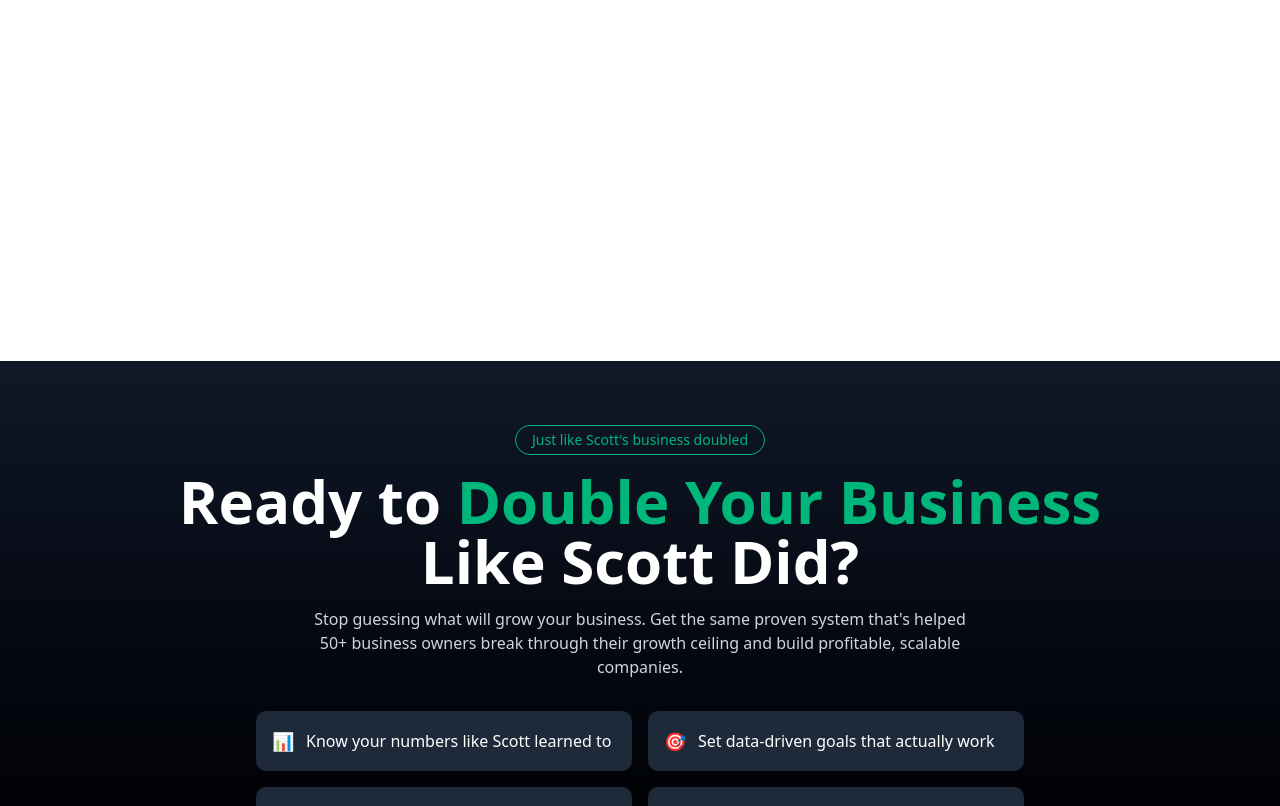
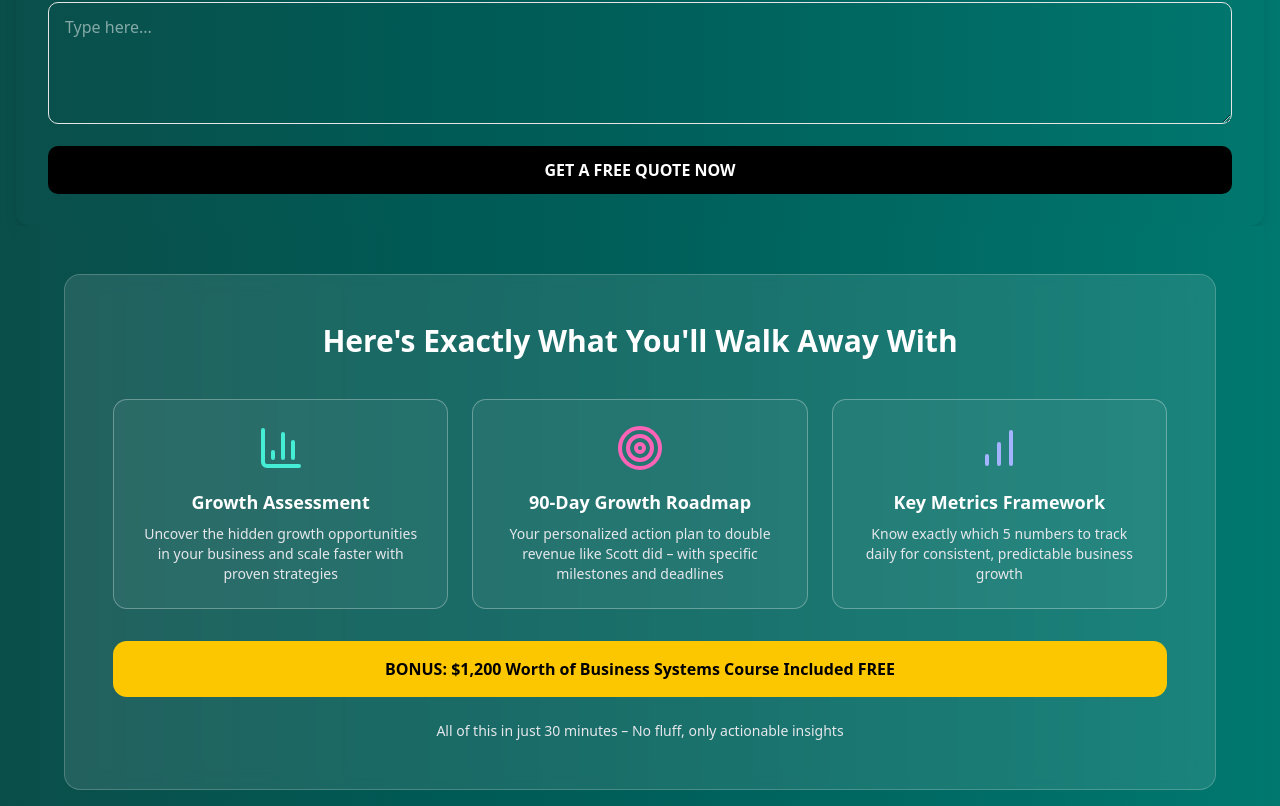
Before and after one commit to Azhar190238/vex-management-landing-page, a Next.js app: page /booking in a window 1280 px wide. Before the commit this address had no page. Shown: the part 483-1289 px from the top of the page. Built offline with nearby package versions, Linux system fonts and the light colour scheme.

Commit message:
Booking page updated

```diff
--- /dev/null
+++ b/app/booking/page.tsx
@@ -0,0 +1,13 @@
+import ContactForm from "@/components/common/ContactForm";
+import WalkAwaySection from "@/components/WalkAway";
+
+const BookingPage = () => {
+    return (
+        <div className="bg-gradient-to-r from-teal-900 via-teal-800 to-teal-700 py-12 px-4">
+            <h1 className="text-center text-2xl md:text-3xl font-bold text-white mb-10">Booking Page coming soon</h1>
+            <ContactForm/>
+            <WalkAwaySection/>
+        </div>
+    );
+}
+export default BookingPage;
--- a/app/services/boparai-basements/page.tsx
+++ /dev/null
@@ -1,72 +0,0 @@
-import CommonHeader from "@/components/CommonHeader";
-import Image from "next/image";
-const services = [
-  {
-    image: "/services/basements/1.jpg",
-    title: "Shotcrete Walls",
-    description:
-      "Shotcrete walls offer durable, quick-application concrete solutions for structural support and slope stabilization.",
-  },
-  {
-    image: "/services/basements/2.jpg",
-    title: "Basement Footings",
-    description:
-      "Basement footings provide a strong foundation, supporting the structure and preventing settling or shifting.",
-  },
-  {
-    image: "/services/basements/3.jpeg",
-    title: "Concrete Reinforced Columns",
-    description:
-      "Concrete reinforced columns provide strong structural support, enhancing building stability, durability, and load-bearing capacity.",
-  },
-  {
-    image: "/services/basements/4.jpg",
-    title: "Basement Concrete Slab",
-    description:
-      "Basement concrete slab provides a strong, durable foundation for supporting structures and resisting ground moisture.",
-  },
-  {
-    image: "/services/basements/5.jpg",
-    title: "Suspended Slab",
-    description:
-      "A suspended slab is a reinforced concrete floor supported by beams, not resting on the ground.",
-  },
-];
-
-export default function Services() {
-  return (
-    <main className=" font-sans">
-      <CommonHeader
-        heading="Boparai Basements"
-        description="Boparai Basements"
-      />
-      <div className="max-w-7xl mx-auto px-6 lg:px-0 my-20">
-        {/* Service Cards */}
-        <div className="grid grid-cols-1 sm:grid-cols-2 !mx-auto lg:grid-cols-3 gap-6 mb-12">
-          {services.map((service, index) => (
-            <div
-              key={index}
-              className="bg-white p-4 border relative z-20 rounded-xl shadow-md overflow-hidden hover:shadow-xl transition"
-            >
-              {/* Image */}
-              <Image
-                src={service.image}
-                alt={service.title}
-                width={500}
-                height={500}
-                className="w-full h-48 object-cover rounded-[12px]"
-              />
-              {/* Content */}
-              <div className="py-6">
-                <h3 className="text-xl font-bold text-center text-[#000] mb-2">
-                  {service.title}
-                </h3>
-                <p className="text-gray-800 text-center">{service.description}</p>
-              </div>
-            </div>
-          ))}
-        </div>
-      </div>
-    </main>
-  );
-}
--- /dev/null
+++ b/components/WalkAway.tsx
@@ -0,0 +1,77 @@
+// app/components/WalkAwaySection.tsx
+"use client";
+
+import { FC } from "react";
+import { BarChart3, Target, BarChart } from "lucide-react";
+
+interface CardItem {
+  id: number;
+  title: string;
+  description: string;
+  icon: any;
+}
+
+const WalkAwaySection: FC = () => {
+  const cards: CardItem[] = [
+    {
+      id: 1,
+      title: "Growth Assessment",
+      description:
+        "Uncover the hidden growth opportunities in your business and scale faster with proven strategies",
+      icon: <BarChart3 className="w-12 h-12 text-teal-300" />,
+    },
+    {
+      id: 2,
+      title: "90-Day Growth Roadmap",
+      description:
+        "Your personalized action plan to double revenue like Scott did – with specific milestones and deadlines",
+      icon: <Target className="w-12 h-12 text-pink-400" />,
+    },
+    {
+      id: 3,
+      title: "Key Metrics Framework",
+      description:
+        "Know exactly which 5 numbers to track daily for consistent, predictable business growth",
+      icon: <BarChart className="w-12 h-12 text-indigo-300" />,
+    },
+  ];
+
+  return (
+    <section className="bg-gradient-to-r from-teal-900 via-teal-800 to-teal-700 py-12 px-4">
+      <div className="max-w-6xl mx-auto bg-white/10 backdrop-blur-md border border-white/20 rounded-2xl p-8 md:p-12">
+        {/* Title */}
+        <h2 className="text-center text-2xl md:text-3xl font-bold text-white mb-10">
+          Here&apos;s Exactly What You&apos;ll Walk Away With
+        </h2>
+
+        {/* Cards */}
+        <div className="grid grid-cols-1 md:grid-cols-3 gap-6 text-center">
+          {cards.map((card) => (
+            <div
+              key={card.id}
+              className="p-6 border border-white/30 rounded-xl bg-white/5"
+            >
+              <div className="flex justify-center mb-4">{card.icon}</div>
+              <h3 className="text-lg font-semibold text-white mb-2">
+                {card.title}
+              </h3>
+              <p className="text-gray-200 text-sm">{card.description}</p>
+            </div>
+          ))}
+        </div>
+
+        {/* Bonus */}
+        <div className="mt-8 bg-yellow-400 text-black font-bold text-center py-4 rounded-xl">
+          BONUS: $1,200 Worth of Business Systems Course Included FREE
+        </div>
+
+        {/* Footer note */}
+        <p className="text-center text-gray-200 mt-6 text-sm">
+          All of this in just 30 minutes – No fluff, only actionable insights
+        </p>
+      </div>
+    </section>
+  );
+};
+
+export default WalkAwaySection;
--- a/components/common/ContactForm.tsx
+++ b/components/common/ContactForm.tsx
@@ -63,7 +63,7 @@ const ContactForm = ({ review = false }) => {
   };
 
   return (
-    <div className="bg-white text-gray-900 rounded-xl shadow-lg p-6 sm:p-8">
+    <div className=" max-w-7xl mx-auto text-[#fff] rounded-xl shadow-lg p-6 sm:p-8">
       <h3 className="text-xl sm:text-2xl md:text-3xl lg:text-4xl mx-auto text-center font-bold mb-4">
         Get a FREE Quote 🚀
       </h3>
```
Also changed, not shown: 1 other file (tests, documents, lock files or other folders).
